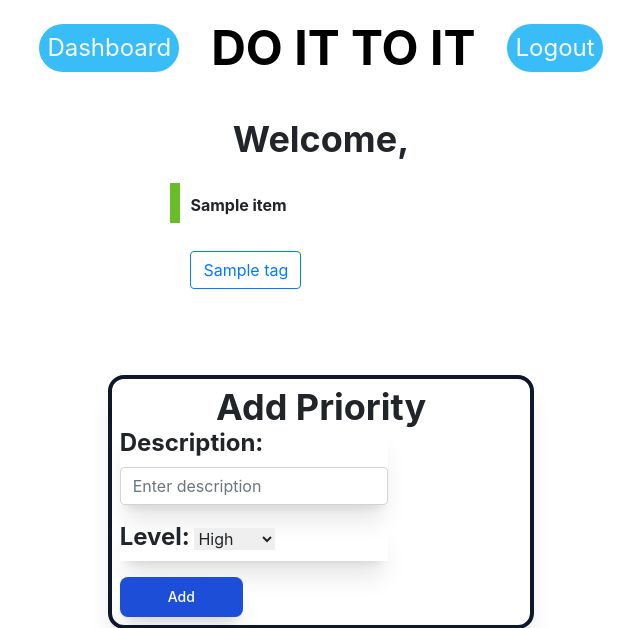
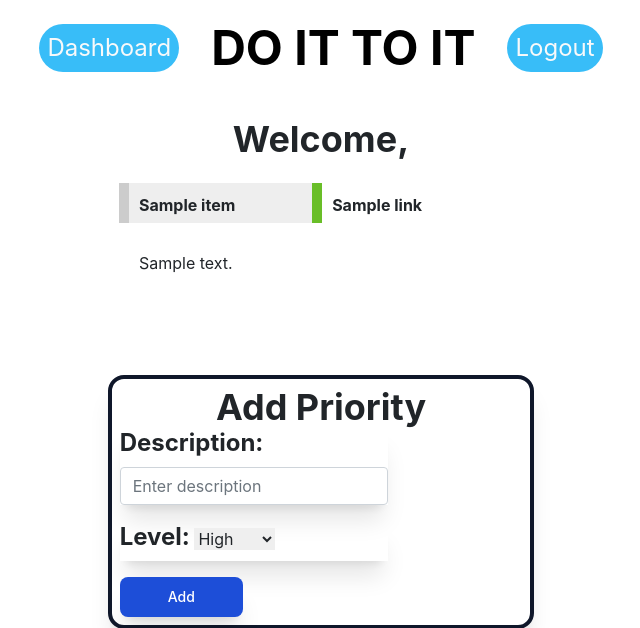
Before and after one commit to lhodina/do-it-to-it, a Flask app: template flask_app/templates/dashboard.html in a window 1280 px wide. Shown: the top 628 px of the page, without its empty margins (319-959 px from the left). Run offline with Flask 3, Linux system fonts and the light colour scheme; the template is opened without the code that fills it: most values are stand-ins (such as "Sample title", 1, 10 or a date in 2020); some libraries are stand-ins or nearby versions.

Commit message:
added 'jobs, contacts, articles' to categories

```diff
--- a/flask_app/controllers/dashboard.py
+++ b/flask_app/controllers/dashboard.py
@@ -15,6 +15,7 @@ def go_to_dashboard():
         all_user_links = link.Link.get_all_user_links(data)
         all_categories = category.Category.get_all_categories()
         all_tags = tag.Tag.get_all_tags()
+        all_link_types = link.Link.get_all_link_types(data)
         print("***** all_categories: ", all_categories)
         print()
         print("***** all_tags: ", all_tags)
@@ -22,6 +23,6 @@ def go_to_dashboard():
         print("***** all_user_priorities: ", all_user_priorities)
         print()
         print("***** all_user_links: ", all_user_links)
-        return render_template("dashboard.html", all_user_priorities=all_user_priorities, all_categories=all_categories, all_tags=all_tags, all_user_links=all_user_links)
+        return render_template("dashboard.html", all_user_priorities=all_user_priorities, all_categories=all_categories, all_tags=all_tags, all_user_links=all_user_links, all_link_types=all_link_types)
     else:
         return redirect("/")
--- a/flask_app/templates/dashboard.html
+++ b/flask_app/templates/dashboard.html
@@ -35,10 +35,17 @@
             {% for item in all_categories %}
             <input class="state" type="radio" title="tab-{{item.id}}" name="tabs-state" id="tab-{{item.id}}" checked />
             {% endfor %}
+            {% for link in all_link_types %}
+            <input class="state" type="radio" title="tab-{{link.id+5}}" name="tabs-state" id="tab-{{link.id+5}}"
+                checked />
+            {% endfor %}
 
             <div class="tabs flex-tabs">
                 {% for item in all_categories %}
                 <label for="tab-{{item.id}}" id="tab-{{item.id}}-label" class="tab font-bold">{{item.name}}</label>
+                {% endfor %}
+                {% for link in all_link_types %}
+                <label for="tab-{{link.id+5}}" id="tab-{{link.id+5}}-label" class="tab font-bold">{{link.name}}</label>
                 {% endfor %}
 
                 {% for item in all_categories %}
@@ -46,6 +53,15 @@
                     {% for tags in all_tags%}
                     {% if( item.id == tags.category_id)%}
                     <button class="btn btn-outline-primary ">{{tags.name}}</button>
+                    {% endif %}
+                    {% endfor %}
+                </div>
+                {% endfor %}
+                {% for link in all_link_types %}
+                <div id="tab-{{link.id+5}}-panel" class="panel active">
+                    {% for links in all_user_links%}
+                    {% if( link.id == links.link_type_id) %}
+                    <p><a href="{{links.url}}">{{links.text}}</a></p>
                     {% endif %}
                     {% endfor %}
                 </div>
@@ -92,7 +108,7 @@
             <tbody>
                 {% for item in all_user_priorities %}
                 <tr>
-                    <td> {{item.text}}</td>
+                    <td><a href=""> {{item.text}} </a></td>
                     <td>
                         {% if (item.level) == 3%}
                         High
@@ -106,7 +122,7 @@
 
                     </td>
                     <td>
-                        <a href="/dashboard" class="btn btn-success">Completed</a>
+                        <a href="/priorities/{{item.id}}/delete" class="btn btn-success">Completed</a>
                     </td>
                 </tr>
                 {% endfor %}
```
Also changed, not shown: flask_app/models/link.py (+11 -0 lines).
